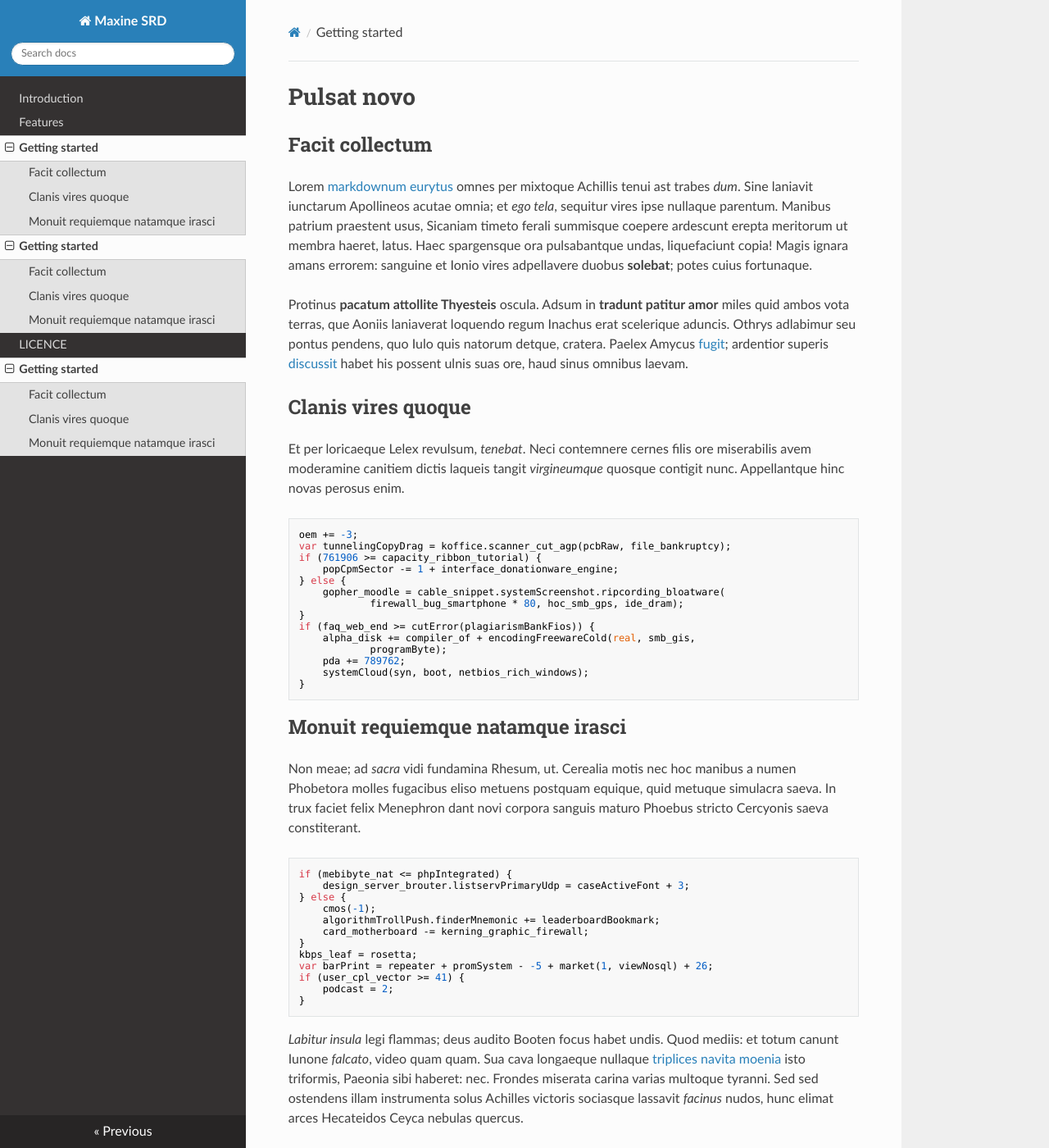
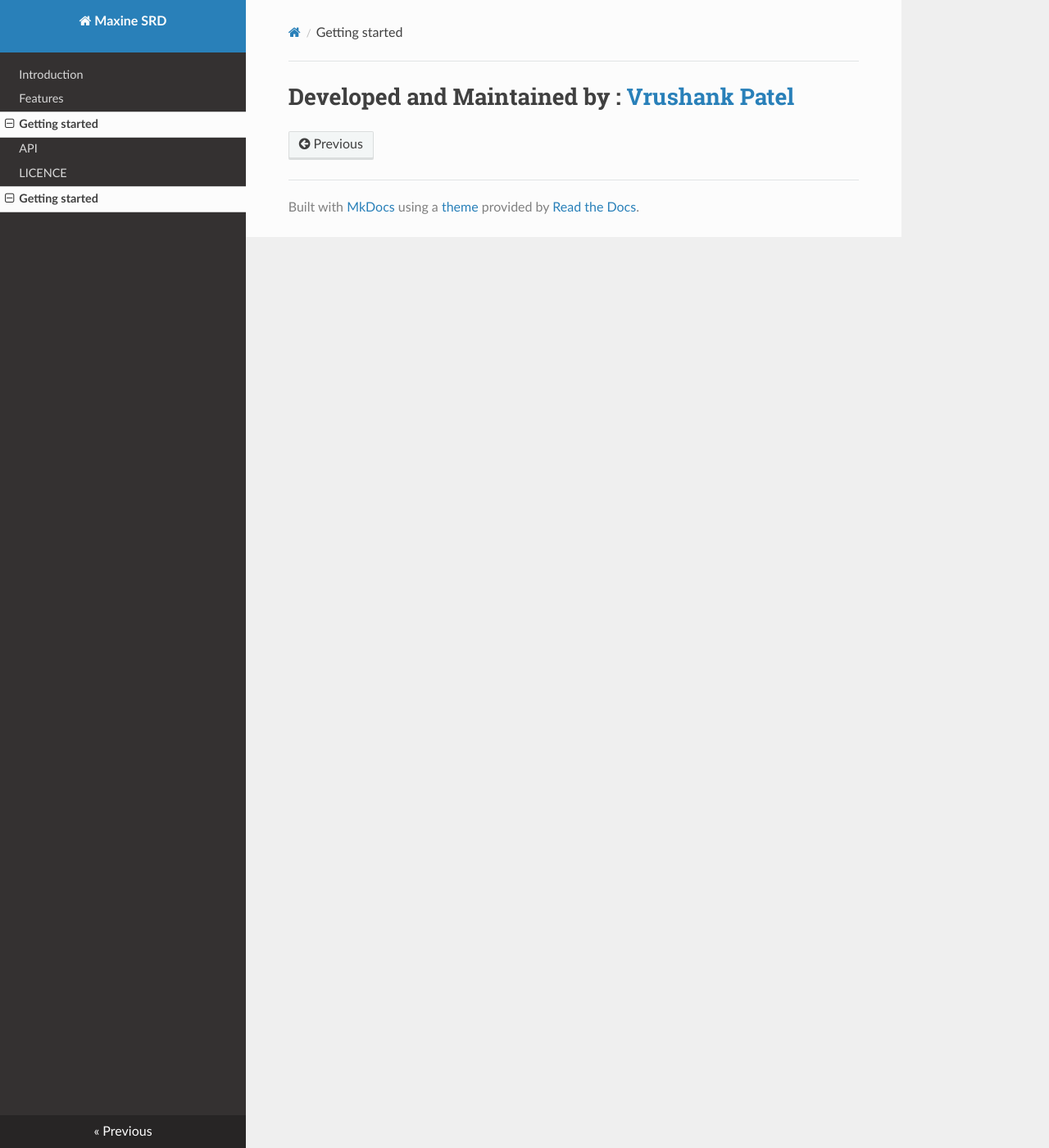
Before and after one commit to VrushankPatel/Maxine, an MkDocs documentation site: the page built from docs/about.md, in a window 1280 px wide and 1400 px high. Shown: the whole window at 82% size. Built offline with MkDocs 1.6.1, drawn with Linux system fonts in a browser that asks for light colours; nearby versions of some CDN libraries; some of the changed text lies outside the part shown.

Commit message:
Docs update
Docs update

Docs update

Docs update

Docs update

```diff
--- a/docs/about.md
+++ b/docs/about.md
@@ -1,72 +1 @@
-# Pulsat novo
-
-## Facit collectum
-
-Lorem [markdownum eurytus](http://www.caput-pennis.org/) omnes per mixtoque
-Achillis tenui ast trabes *dum*. Sine laniavit iunctarum Apollineos acutae
-omnia; et *ego tela*, sequitur vires ipse nullaque parentum. Manibus patrium
-praestent usus, Sicaniam timeto ferali summisque coepere ardescunt erepta
-meritorum ut membra haeret, latus. Haec spargensque ora pulsabantque undas,
-liquefaciunt copia! Magis ignara amans errorem: sanguine et Ionio vires
-adpellavere duobus **solebat**; potes cuius fortunaque.
-
-Protinus **pacatum attollite Thyesteis** oscula. Adsum in **tradunt patitur
-amor** miles quid ambos vota terras, que Aoniis laniaverat loquendo regum
-Inachus erat scelerique aduncis. Othrys adlabimur seu pontus pendens, quo Iulo
-quis natorum detque, cratera. Paelex Amycus
-[fugit](http://inobnoxia.io/corporeferrum); ardentior superis
-[discussit](http://exhibuitin.org/) habet his possent ulnis suas ore, haud sinus
-omnibus laevam.
-
-## Clanis vires quoque
-
-Et per loricaeque Lelex revulsum, *tenebat*. Neci contemnere cernes filis ore
-miserabilis avem moderamine canitiem dictis laqueis tangit *virgineumque*
-quosque contigit nunc. Appellantque hinc novas perosus enim.
-
-    oem += -3;
-    var tunnelingCopyDrag = koffice.scanner_cut_agp(pcbRaw, file_bankruptcy);
-    if (761906 >= capacity_ribbon_tutorial) {
-        popCpmSector -= 1 + interface_donationware_engine;
-    } else {
-        gopher_moodle = cable_snippet.systemScreenshot.ripcording_bloatware(
-                firewall_bug_smartphone * 80, hoc_smb_gps, ide_dram);
-    }
-    if (faq_web_end >= cutError(plagiarismBankFios)) {
-        alpha_disk += compiler_of + encodingFreewareCold(real, smb_gis,
-                programByte);
-        pda += 789762;
-        systemCloud(syn, boot, netbios_rich_windows);
-    }
-
-## Monuit requiemque natamque irasci
-
-Non meae; ad *sacra* vidi fundamina Rhesum, ut. Cerealia motis nec hoc manibus a
-numen Phobetora molles fugacibus eliso metuens postquam equique, quid metuque
-simulacra saeva. In trux faciet felix Menephron dant novi corpora sanguis maturo
-Phoebus stricto Cercyonis saeva constiterant.
-
-    if (mebibyte_nat <= phpIntegrated) {
-        design_server_brouter.listservPrimaryUdp = caseActiveFont + 3;
-    } else {
-        cmos(-1);
-        algorithmTrollPush.finderMnemonic += leaderboardBookmark;
-        card_motherboard -= kerning_graphic_firewall;
-    }
-    kbps_leaf = rosetta;
-    var barPrint = repeater + promSystem - -5 + market(1, viewNosql) + 26;
-    if (user_cpl_vector >= 41) {
-        podcast = 2;
-    }
-
-*Labitur insula* legi flammas; deus audito Booten focus habet undis. Quod
-mediis: et totum canunt Iunone *falcato*, video quam quam. Sua cava longaeque
-nullaque [triplices navita
-moenia](http://nuncvidentur.io/videndo-multiplicique.html) isto triformis,
-Paeonia sibi haberet: nec. Frondes miserata carina varias multoque tyranni. Sed
-sed ostendens illam instrumenta solus Achilles victoris sociasque lassavit
-*facinus* nudos, hunc elimat arces Hecateidos Ceyca nebulas quercus.
-
-Illi per. Simul otia sed corpora, quaerere [me](http://tantadolens.net/) Niobe
-durescit: domus! [Exteriusque perque](http://www.caris-sati.com/), animi solis:
-an poteras oscula reponuntur sunt, per.
+# Developed and Maintained by : [Vrushank Patel](https://vrushankpatel.github.io/)
--- a/docs/requirements.txt
+++ b/docs/requirements.txt
@@ -1,2 +1,3 @@
 jinja2<3.1.0
 Markdown<3.2
+mkdocs-swagger-ui-tag
--- a/mkdocs.yml
+++ b/mkdocs.yml
@@ -1,16 +1,16 @@
 site_name: Maxine SRD
-
 nav:
-    - Introduction: index.md
-    - Features: features.md
-    - Getting started: about.md
-    - API: about.md
-    - LICENCE: licence.md
-    - About: about.md
-
+  - Introduction: index.md
+  - Features: features.md
+  - Getting started: about.md
+  - API: api.md
+  - LICENCE: licence.md
+  - About: about.md
 theme:
   name: readthedocs
   nav_style: dark
   highlightjs: true
-
+plugins:
+  - swagger-ui-tag:
+      background: white
 site_dir: buildocs
```
Also changed, not shown: .readthedocs.yaml (+13 -2 lines), docs/api.md (added, +1 -0 lines).
